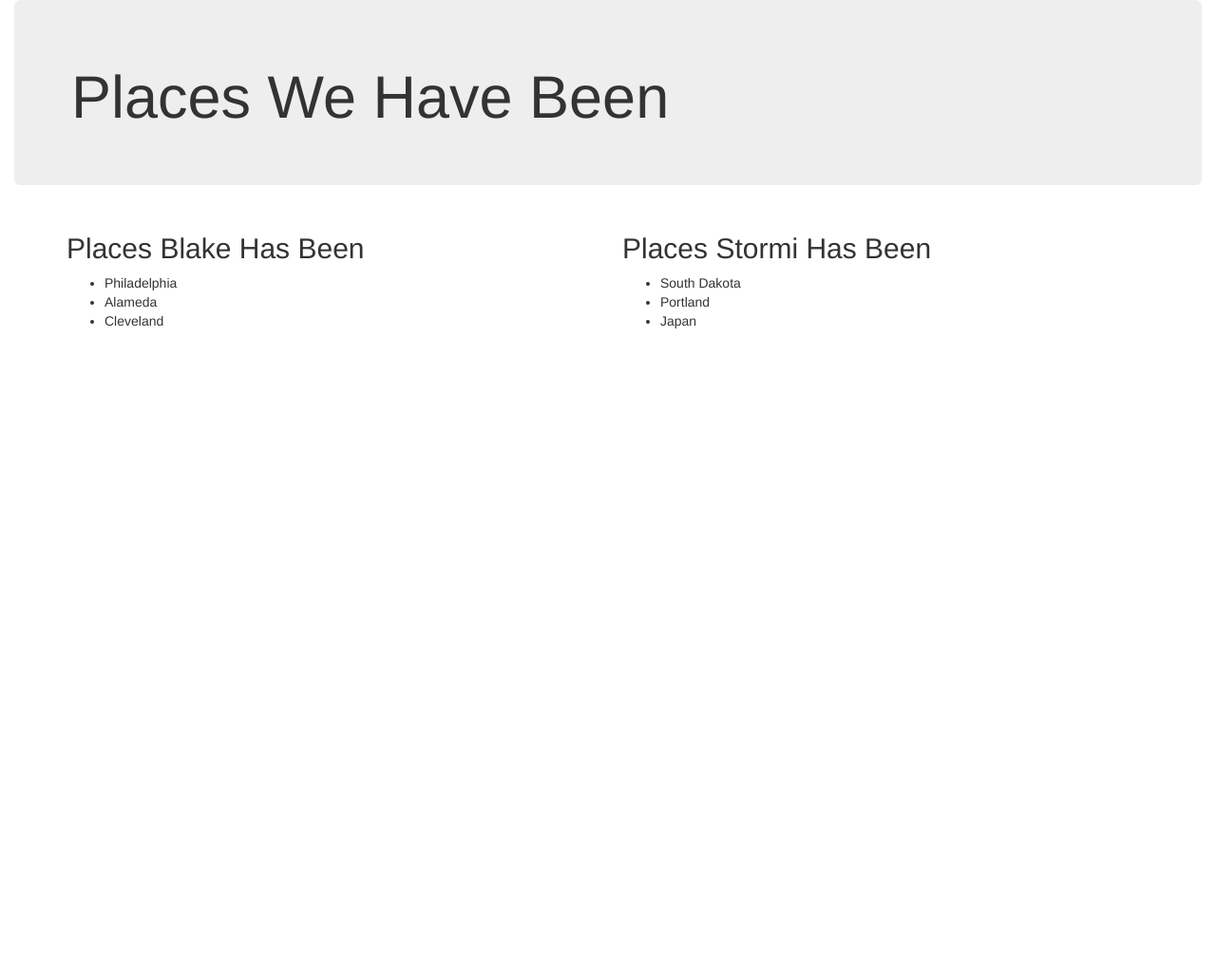
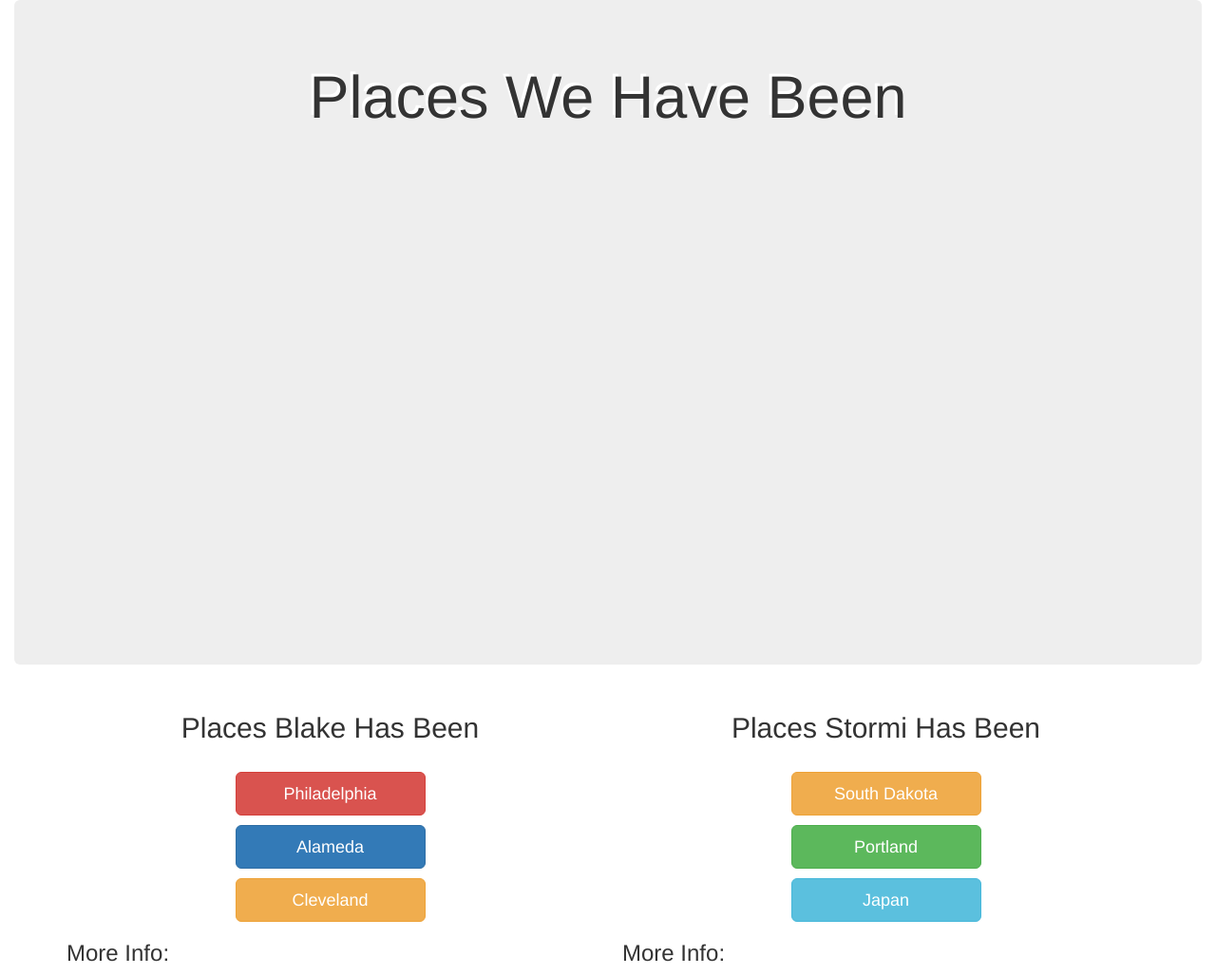
Before and after one commit to likewater/places, a plain HTML site: page index.html in a window 1280 px wide. Shown: the whole page at 95% size. Before the commit the page ends 800 px from the top, so only its background shows below. Drawn offline with nearby package versions, Linux system fonts and the light colour scheme.

Commit message:
add style, replace place list with buttons

```diff
--- a/css/styles.css
+++ b/css/styles.css
@@ -0,0 +1,17 @@
+.jumbotron{
+  background-repeat: none;
+  background-size: cover;
+  min-height:700px;
+  text-align: center;
+  text-shadow: -3px -3px white;
+}
+.btn {
+  width: 200px;
+  display: block;
+  margin: auto;
+  margin-top: 10px;
+}
+h2 {
+  text-align: center;
+  margin-bottom: 30px;
+}
--- a/index.html
+++ b/index.html
@@ -15,12 +15,11 @@
       <div class="row">
         <div class="col-md-6">
           <h2>Places Blake Has Been</h2>
-        <ul>
-          <li id="philadelphia">Philadelphia</li>
-          <li id="alameda">Alameda</li>
-          <li id="cleveland">Cleveland</li>
-        </ul>
+          <button type="button" id="philadelphia" name="button" class="btn btn-lg btn-danger">Philadelphia</button>
+          <button type="button" id="alameda" name="button" class="btn btn-lg btn-primary">Alameda</button>
+          <button type="button" id="cleveland" name="button"class="btn btn-lg btn-warning">Cleveland</button>
         <div>
+          <h3>More Info:</h3>
           <ul id="blakeOutput">
 
           </ul>
@@ -28,12 +27,14 @@
         </div>
         <div class="col-md-6">
           <h2>Places Stormi Has Been</h2>
-          <ul>
-            <li id="southDakota">South Dakota</li>
-            <li id="portland" >Portland</li>
-            <li id="japan" >Japan</li>
-          </ul>
+
+            <button type="button" id="southDakota" name="button" class="btn btn-lg btn-warning">South Dakota</button>
+            <button type="button" id="portland" name="button" class="btn btn-lg btn-success">Portland</button>
+            <button type="button" id="japan" name="button"class="btn btn-lg btn-info">Japan</button>
+
           <div>
+            <h3>More Info:</h3>
+
             <ul id="stormiOutput">
 
             </ul>
--- a/js/scripts.js
+++ b/js/scripts.js
@@ -4,15 +4,17 @@ function placesVisited(place, date, landmarks){
   this.landmarks = landmarks;
 };
 
-var japan = new placesVisited("Japan", "Summer 2014", ["Tokyo", "Mt. Fuji", "Kyoto", "Lake Saiko"]);
-var southDakota = new placesVisited("South Dakota", "1993-2011", ["Mt. Rushmore", "Crazy Horse", "Wall Drug"]);
-var portland = new placesVisited("Portland, OR", "2011-2017", ["Mt. Hood", "Waterfalls", "Great Coffee", "Great Beer"]);
+var japan = new placesVisited("Japan", "Summer 2014", ["Tokyo", " Mt. Fuji", " Kyoto", " Lake Saiko"]);
+var southDakota = new placesVisited("South Dakota", " 1993-2011", [" Mt. Rushmore", " Crazy Horse", "Wall Drug"]);
+var portland = new placesVisited("Portland, OR", "2011-2017", ["Mt. Hood", " Waterfalls", " Great Coffee", " Great Beer"]);
 
-var philadelphia = new placesVisited("Philadelphia", "2004 - 2009", ["Reading Terminal Market", "Museum of Art", "Liberty Bell"]);
-var alameda = new placesVisited("Alameda", "2000 - 2004", ["Naval Base", "Great Ice Cream", "The Beach"]);
-var cleveland = new placesVisited("Cleveland", "1998 - 2000", ["Rock and Roll Hall of Fame", "Pierogis", "Lake Erie"]);
+var philadelphia = new placesVisited("Philadelphia", "2004 - 2009", ["Reading Terminal Market", " Museum of Art", " Liberty Bell"]);
+var alameda = new placesVisited("Alameda", "2000 - 2004", ["Naval Base", " Great Ice Cream", " The Beach"]);
+var cleveland = new placesVisited("Cleveland", "1998 - 2000", ["Rock and Roll Hall of Fame", " Pierogis", " Lake Erie"]);
+
 
 var display =function(personName, placeName) {
+  // var urlString = "url(../img/" + placeName + ".jpg)";
   $("#" + personName + "Output").text("");
   for(var key in placeName) {
     $("#" + personName + "Output").append("<li>" + placeName[key] + "</li>")
@@ -21,24 +23,30 @@ var display =function(personName, placeName) {
   };
 
 $(function(){
+
   $("#southDakota").click(function(){
     display("stormi", southDakota);
+    $('.jumbotron').css('background-image', 'url(img/southDakota.jpg)');
+
     });
   $("#portland").click(function(){
     display("stormi", portland);
+    $('.jumbotron').css('background-image', 'url(img/portland.jpg)');
     });
   $("#japan").click(function(){
+    $('.jumbotron').css('background-image', 'url(img/japan.jpg)');
     display("stormi", japan);
     });
   $("#philadelphia").click(function(){
     display("blake", philadelphia);
+    $('.jumbotron').css('background-image', 'url(img/philadelphia.jpeg)');
     });
   $("#alameda").click(function(){
     display("blake", alameda);
+    $('.jumbotron').css('background-image', 'url(img/alameda.jpeg)');
     });
   $("#cleveland").click(function(){
     display("blake", cleveland);
+    $('.jumbotron').css('background-image', 'url(img/cleveland.jpeg)');
     });
-
-
 });
```
Also changed, not shown: img/alameda.jpeg (added), img/cleveland.jpeg (added), img/japan.jpg (added), img/philadelphia.jpeg (added), img/portland.jpg (added), img/southDakota.jpg (added).
